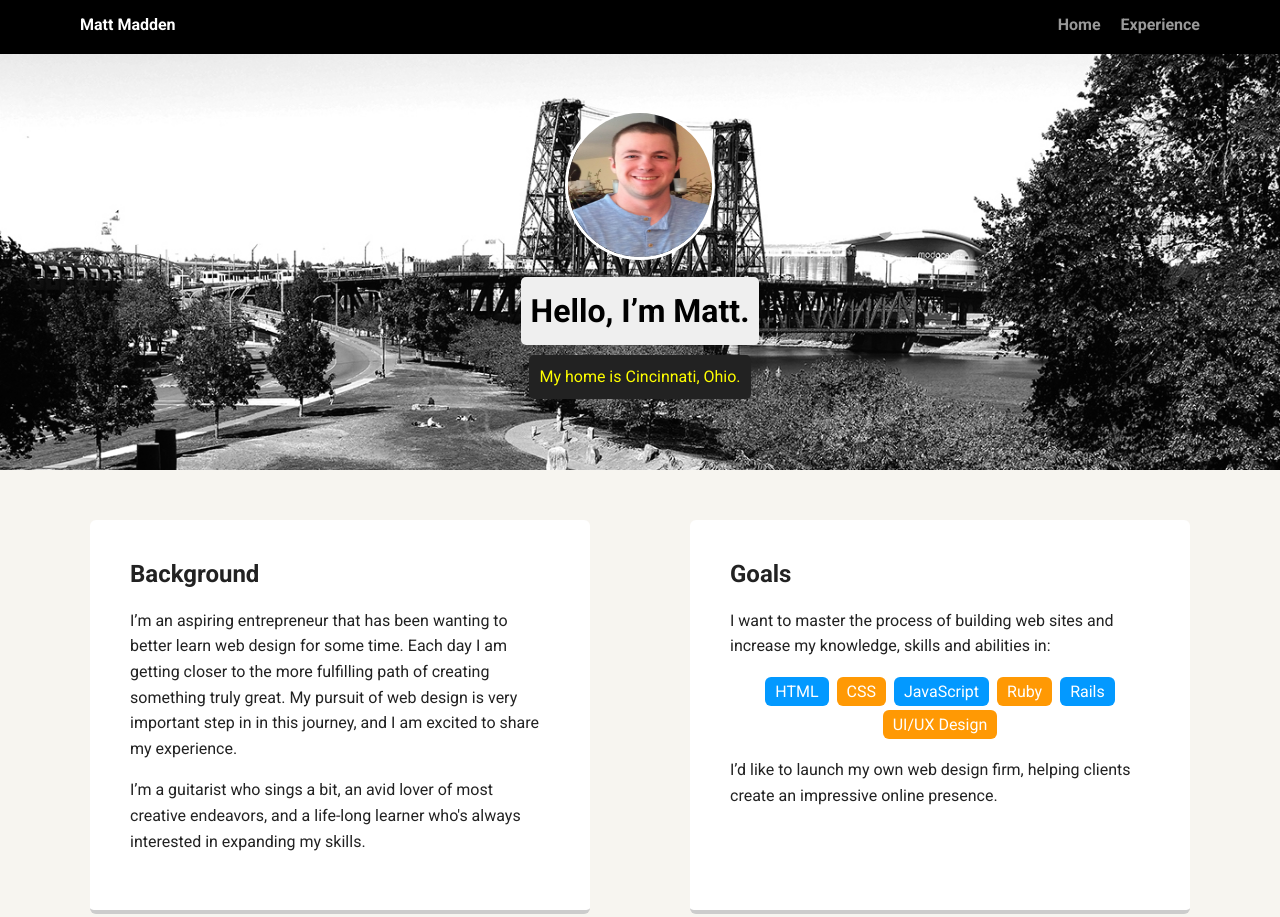
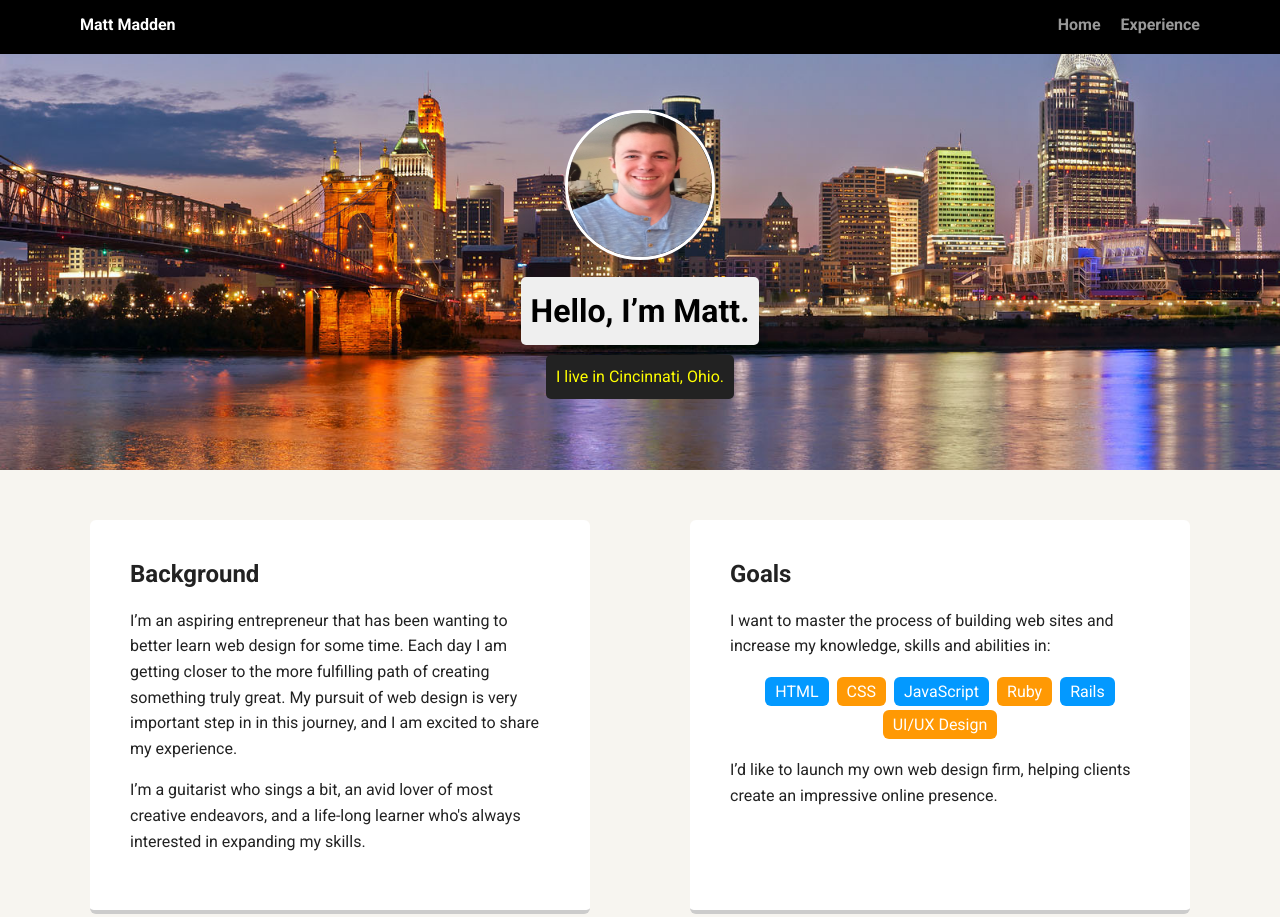
Before and after one commit to MatthewMadden/profile_page, a plain HTML site: page index.html in a window 1280 px wide. Shown: the top 917 px of the page. Drawn offline with Linux system fonts and the light colour scheme; a web font is replaced by a local one.

Commit message:
New background photo
Cincinnati Skyline

```diff
--- a/index.html
+++ b/index.html
@@ -19,7 +19,7 @@
     <header>
       <img src="images/profilepageme.JPG" alt="Drawing of Matt Madden" class="profile-image">
       <h1 class="tag name">Hello, I’m Matt.</h1>
-      <p class="tag location">My home is Cincinnati, Ohio.</p>
+      <p class="tag location">I live in Cincinnati, Ohio.</p>
     </header>
 
     <main class="flex">
--- a/styles.css
+++ b/styles.css
@@ -57,7 +57,7 @@ a:hover {
 
 header {
   text-align: center;
-  background: url('images/portland.jpg') no-repeat top center ;
+  background: url('images/CincinnatiSkyline.jpg') no-repeat top center ;
   background-size: cover;
   overflow: hidden;
   padding-top: 60px;
```
Also changed, not shown: images/CincinnatiSkyline.jpg (added).
